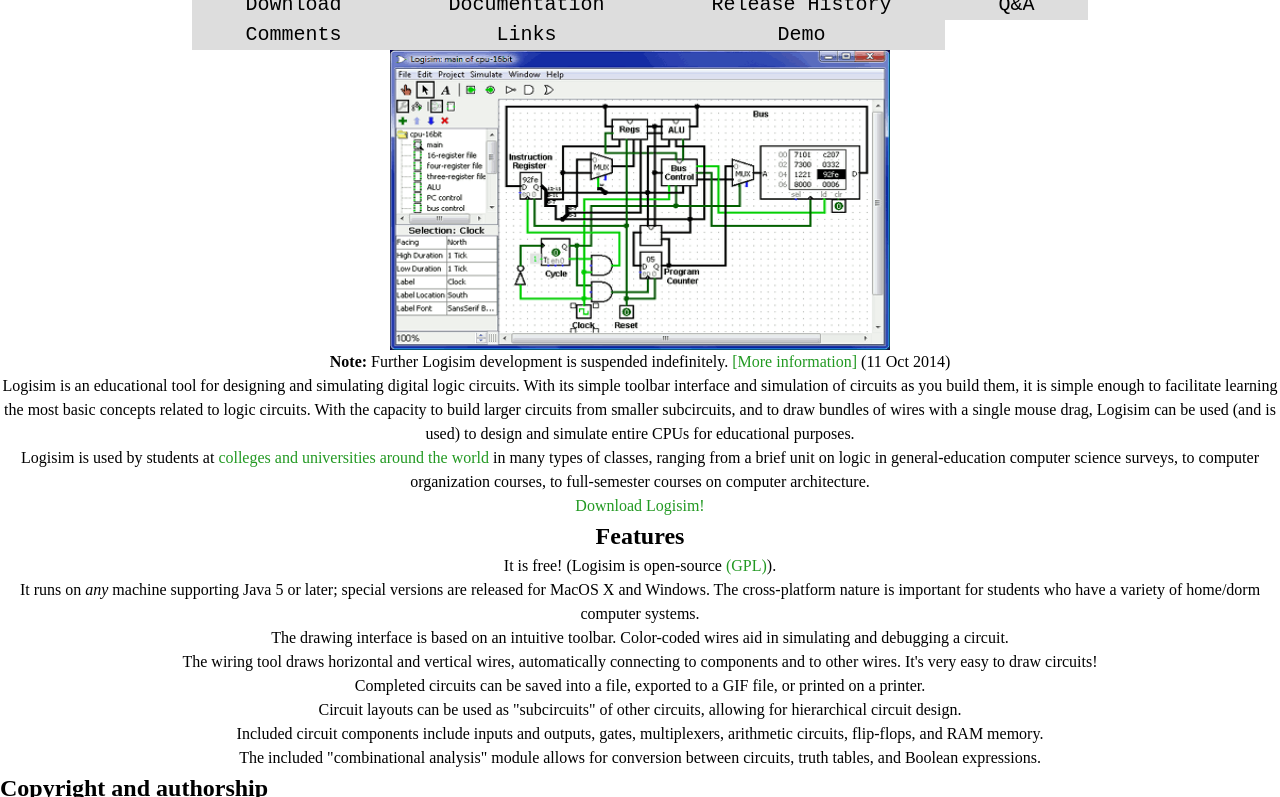
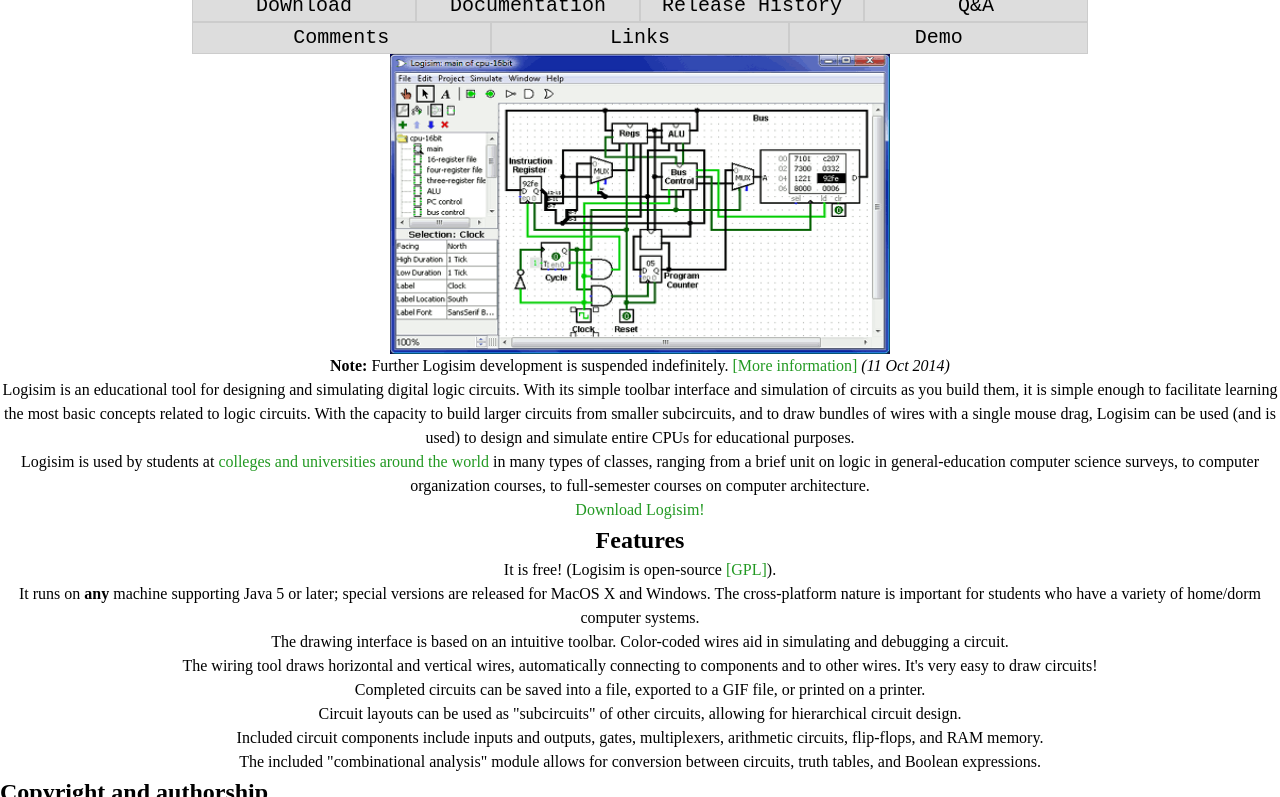
Before and after one commit to javakid0826/Logisim, a plain HTML site: page index.html in a window 1280 px wide. Shown: the part 58-855 px from the top of the page. Drawn offline with Linux system fonts and the light colour scheme.

Commit message:
cleaned up some css and removed the bullets from index.html

```diff
--- a/SASS/components/_navbar.scss
+++ b/SASS/components/_navbar.scss
@@ -2,10 +2,12 @@
 	// Style everything in the main navbars
 
 	font-size: 20px;
-	display: grid;
 	width: 70%;
 	text-align: center;
-	grid-template-columns: auto;
+
+	display: flex;
+	flex-wrap: wrap;
+	justify-content: center;
 
 	& .text { // Style Normal Text
 		font-family: Courier New, Courier, monospace !important;
@@ -28,6 +30,9 @@
 	& .item { // Style all the items (Basically the top level of the menu. Dropdown buttons, home link, etc. [I don't know why I said etc. that is literally everything])
 		display: inline-block; // So that the items play nice next to each other and don't just ignore you when you try to size them (display:inline is a spoiled brat)
 		background-color: $normal-color !important; // Make the background not be just nothing
+		flex-basis: 200px;
+		flex-grow: 1;
+		border: 1px solid #CCC;
 
 		&:hover, &:focus{ // Define what happens to items when you hover over them (or focus on them because accessibility)
 			color: $menu-highlight-text-color !important; // I am just going to assume that you can read the names of the variables and stop commenting these
@@ -36,21 +41,22 @@
 	}
 }
 
-//Multi Platform Stuff
-@media all and (min-width: 500px) {
-	.nav {
-		grid-template-columns: repeat(2, auto);
-	}
-}
-
-@media all and (min-width: 750px) {
-	.nav {
-		grid-template-columns: repeat(3, auto);
-	}
-}
-
-@media all and (min-width: 1000px) {
-	.nav {
-		grid-template-columns: repeat(4, auto);
-	}
-}
+//Switched from grid to flexbox making this unnecessary
+// //Multi Platform Stuff
+// @media all and (min-width: 500px) {
+// 	.nav {
+// 		grid-template-columns: repeat(2, auto);
+// 	}
+// }
+//
+// @media all and (min-width: 750px) {
+// 	.nav {
+// 		grid-template-columns: repeat(3, auto);
+// 	}
+// }
+//
+// @media all and (min-width: 1000px) {
+// 	.nav {
+// 		grid-template-columns: repeat(4, auto);
+// 	}
+// }
--- a/SASS/style.scss
+++ b/SASS/style.scss
@@ -18,6 +18,6 @@
 
 	justify-content: center;
 
-	border-top: 2px solid black;
-	border-bottom: 2px solid black;
+	border-top: 1px solid black;
+	border-bottom: 1px solid black;
 }
--- a/index.html
+++ b/index.html
@@ -15,51 +15,34 @@
 		<img width="500" height="300" title="Screenshot of Logisim 2.7.0" alt="Screenshot of Logisim 2.7.0" src="./RES/shot-2.7.0.png">
 		<div id="info">
 			<p>
-				<strong>Note:</strong>
-				Further Logisim development is suspended indefinitely.
-				<a href="http://www.cburch.com/logisim/retire-note.html">[More information]</a>
-				(11 Oct 2014)
-			</p>
-
-			<p>
+				<strong>Note:</strong> Further Logisim development is suspended indefinitely. <a href="http://www.cburch.com/logisim/retire-note.html">[More information]</a> <em>(11 Oct 2014)</em>
+				<br />
 				Logisim is an educational tool for designing and simulating digital logic circuits. With its simple toolbar interface and simulation of circuits as you build them, it is simple enough to facilitate learning the most basic concepts related to logic circuits.  With the capacity to build larger circuits from smaller subcircuits, and to draw bundles of wires with a single mouse drag, Logisim can be used (and is used) to design and simulate entire CPUs for educational purposes.
 				<br />
-				Logisim is used by students at
-				<a href="http://www.cburch.com/logisim/usage.html">colleges and universities around the world</a>
-				in many types of classes, ranging from a brief unit on logic in general-education computer science surveys, to computer organization courses, to full-semester courses on computer architecture.
+				Logisim is used by students at <a href="http://www.cburch.com/logisim/usage.html">colleges and universities around the world</a> in many types of classes, ranging from a brief unit on logic in general-education computer science surveys, to computer organization courses, to full-semester courses on computer architecture.
 				<br />
 				<a href="download.html">Download Logisim!</a>
 			</p>
 
 			<div id="features">
 				<h2>Features</h2>
-				<ul>
-					<li>
-						It is free!
-						(Logisim is open-source <a href="http://www.cburch.com/logisim/gpl.html">(GPL)</a>).
-					</li>
-					<li>
-						It runs on <em>any</em> machine supporting Java 5 or later; special versions are released for MacOS X and Windows. The cross-platform nature is important for students who have a variety of home/dorm computer systems.
-					</li>
-					<li>
+				<p>
+					It is free! (Logisim is open-source <a href="http://www.cburch.com/logisim/gpl.html">[GPL]</a>).
+					<br />
+					It runs on <strong>any</strong> machine supporting Java 5 or later; special versions are released for MacOS X and Windows. The cross-platform nature is important for students who have a variety of home/dorm computer systems.
+					<br />
 					The drawing interface is based on an intuitive toolbar. Color-coded wires aid in simulating and debugging a circuit.
-					</li>
-					<li>
+					<br />
 					The wiring tool draws horizontal and vertical wires, automatically connecting to components and to other wires. It's very easy to draw circuits!
-					</li>
-					<li>
+					<br />
 					Completed circuits can be saved into a file, exported to a GIF file, or printed on a printer.
-					</li>
-					<li>
+					<br />
 					Circuit layouts can be used as "subcircuits" of other circuits, allowing for hierarchical circuit design.
-					</li>
-					<li>
+					<br />
 					Included circuit components include inputs and outputs, gates, multiplexers, arithmetic circuits, flip-flops, and RAM memory.
-					</li>
-					<li>
+					<br />
 					The included "combinational analysis" module allows for conversion between circuits, truth tables, and Boolean expressions.
-					</li>
-				</ul>
+				</p>
 			</div>
 		</div>
 	</center>
```
Also changed, not shown: CSS/style.min.css. Lines whose indentation alone changed are shown as unchanged.
